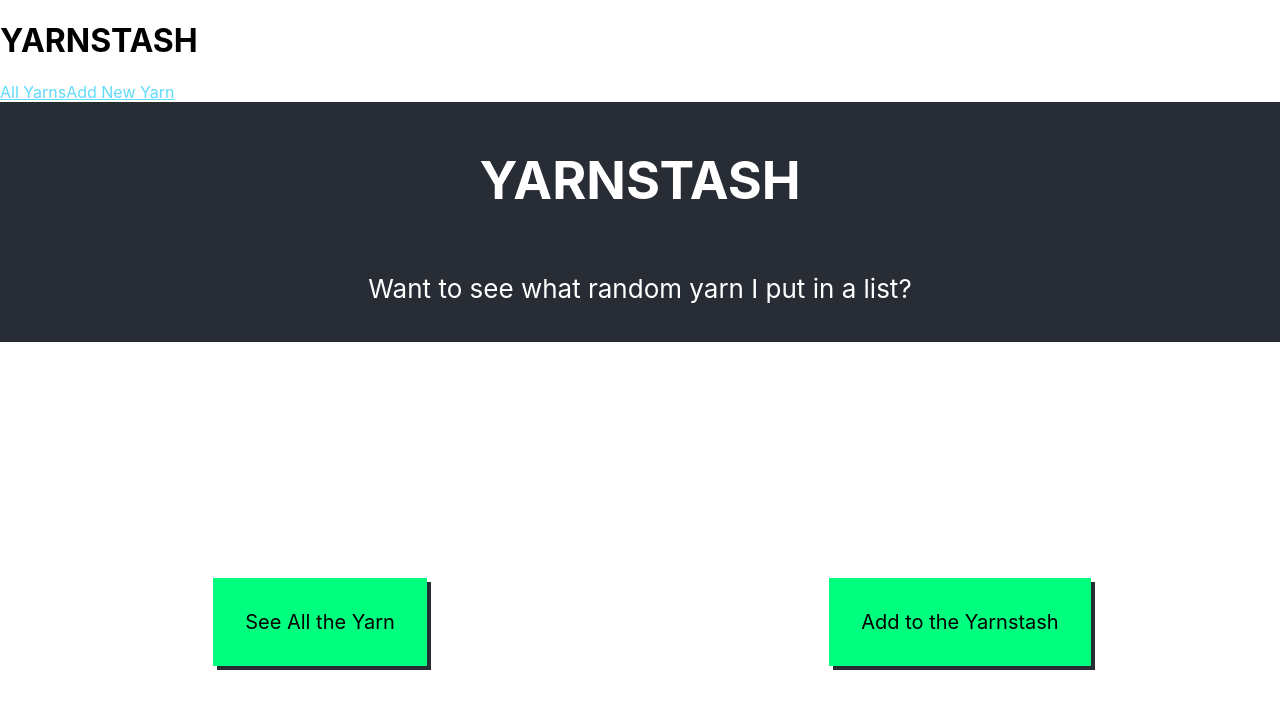
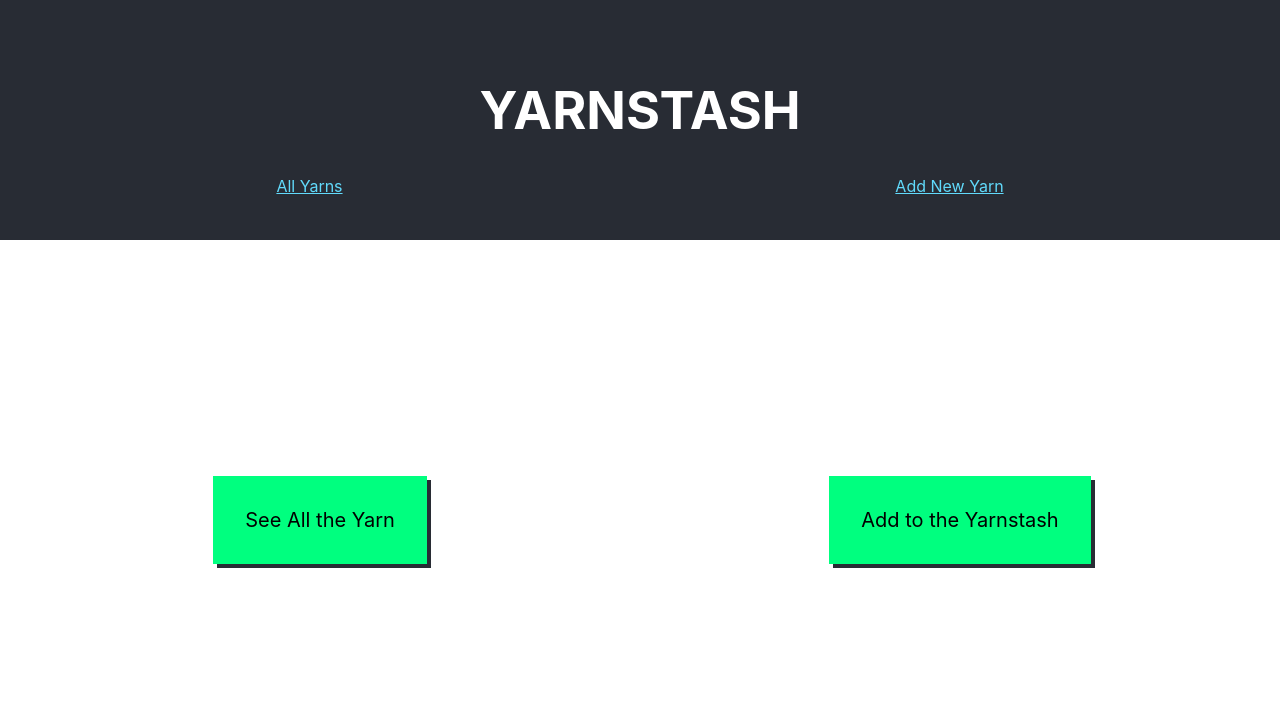
Before and after one commit to devon-wolf/yarnstash, a React (Create React App) app: page / in a window 1280 px wide. Shown: the top 708 px of the page. Built offline with nearby package versions, Linux system fonts and the light colour scheme.

Commit message:
Start to modularize and clean up style

```diff
--- a/src/App.css
+++ b/src/App.css
@@ -1,72 +1,5 @@
-.App {
-  text-align: center;
-}
-
-.App-header {
-  background-color: #282c34;
-  min-height: 30vh;
-  display: flex;
-  flex-direction: column;
-  align-items: center;
-  justify-content: center;
-  font-size: calc(10px + 2vmin);
-  color: white;
-}
-
-.App-link {
-  color: #61dafb;
-}
-
-.current {
-  display: none;
-}
-
 main {
   display: grid;
   grid-template-columns: 50% 50%;
   min-height: 70vh;
 }
-
-.redirects section {
-  display: flex;
-  flex-direction: column;
-  align-items: center;
-  justify-content: center;
-}
-
-.button-link:link, .button-link:visited {
-  color: inherit;
-  text-decoration: none;
-  box-shadow: #282c34 4px 4px;
-  padding: 2rem;
-  background-color: springgreen;
-  font-size: 1.25rem;
-}
-
-.redirects select {
-  margin: 1rem;
-  width: 40%;
-  height: 1.5rem;
-  padding: .25rem;
-  font-family: monospace;
-}
-
-.dropdown-link {
-  font-style: italic;
-  color: inherit;
-  text-decoration: none;
-  background-color: springgreen;
-  box-shadow: #282c34 4px 4px;
-  padding: .5rem;
-}
-
-.yarn-item {
-  width: 100%;
-  height: min-content;
-  text-align: left;
-  padding: 1rem;
-}
-
-.yarn-item h3 {
-  margin-top: 0;
-}
--- a/src/Common/Header.js
+++ b/src/Common/Header.js
@@ -1,31 +1,31 @@
 import React, { Component } from 'react'
-import '../App.css'
 import { NavLink } from 'react-router-dom'
+import style from '../stylesheets/Header.module.css'
 
 export default class Header extends Component {
 	render() {
 		return (
-			<header>
+			<header className={style.header}>
 					<h1>YARNSTASH</h1>
 					<nav>
 					<NavLink
 						exact
-						className="App-link"
-						activeClassName="current"
+						className={style.link}
+						activeClassName={style.current}
 						to="/">
 						Home
 					</NavLink>
 					<NavLink
 						exact
-						className="App-link"
-						activeClassName="current"
+						className={style.link}
+						activeClassName={style.current}
 						to="/yarn">
 						All Yarns
 					</NavLink>
 					<NavLink
 						exact
-						className="App-link"
-						activeClassName="current"
+						className={style.link}
+						activeClassName={style.current}
 						to="/new">
 						Add New Yarn
 					</NavLink>
--- a/src/DetailPage/DetailPage.js
+++ b/src/DetailPage/DetailPage.js
@@ -63,10 +63,6 @@ export default class OneYarn extends Component {
 
 	render() {
 		return (
-			<div className="App">
-				<header className="App-header">
-					<h1>JUST ONE YARN</h1>
-				</header>
 		<main>
 			<section className={style.yarnDisplay}>
 						<YarnItem
@@ -125,7 +121,6 @@ export default class OneYarn extends Component {
 
 					</section>
 		</main>
-			</div>
 		)
 	}
 }
--- a/src/Home.js
+++ b/src/Home.js
@@ -1,30 +1,21 @@
-import './App.css';
 import React, { Component } from 'react'
-import { Link, Redirect } from 'react-router-dom'
+import { Link } from 'react-router-dom'
+import style from './stylesheets/Home.module.css'
 
 export default class Home extends Component {
 
 	render() {
 
 		return (
-		<div className="App">
+		<main className={style.redirects}>
+			<section>
+				<Link className={style.buttonLink} to="/yarn">See All the Yarn</Link>
+			</section>
 
-			<header className="App-header">
-        		<h1>YARNSTASH</h1>
-        		<p>Want to see what random yarn I put in a list?</p>
-      		</header>
-
-			<main className="redirects">
-					<section>
-						<Link className="button-link" to="/yarn">See All the Yarn</Link>
-					</section>
-
-					<section>
-						<Link className="button-link" to="/new">Add to the Yarnstash</Link>
-					</section>
-			</main>
-
-		</div>
+			<section>
+				<Link className={style.buttonLink} to="/new">Add to the Yarnstash</Link>
+			</section>
+		</main>
 		)
 	}
 }
--- a/src/ListPage/AllYarn.js
+++ b/src/ListPage/AllYarn.js
@@ -1,6 +1,5 @@
 import '../App.css';
 import React, { Component } from 'react'
-import { NavLink } from 'react-router-dom'
 import { getYarns, getYarnWeights, deleteYarn } from '../api-utils.js'
 import YarnList from './YarnList.js'
 import Spinner from '../Common/Spinner.js'
@@ -40,18 +39,6 @@ export default class AllYarn extends Component {
 		});
 
 		return (
-			<div className="App">
-				<header className="App-header">
-					<h1>ALL THE YARN</h1>
-					<nav>
-					<NavLink
-						exact
-						className="App-link"
-						to="/">
-						GO BACK
-					</NavLink>
-					</nav>
-				</header>
 				<main>
 					<WeightDropdown
 					handleChange={e => this.setState({weight_id: e.target.value})}
@@ -62,7 +49,6 @@ export default class AllYarn extends Component {
 					? <Spinner />
 					: <YarnList data={filteredYarns} handleDeleteClick={this.handleDeleteClick} />}
 				</main>
-			</div>
 		)
 	}
 }
--- a/src/ListPage/YarnItem.js
+++ b/src/ListPage/YarnItem.js
@@ -2,7 +2,6 @@ import React, { Component } from 'react'
 import style from '../stylesheets/YarnList.module.css'
 import { Link } from 'react-router-dom'
 import DeleteYarnButton from '../DetailPage/DeleteYarnButton'
-import { deleteYarn } from '../api-utils.js'
 
 export default class YarnItem extends Component {
 
--- /dev/null
+++ b/src/stylesheets/Header.module.css
@@ -0,0 +1,26 @@
+.header {
+	background-color: #282c34;
+	min-height: 30vh;
+	display: flex;
+	flex-direction: column;
+	align-items: center;
+	justify-content: center;
+	font-size: calc(10px + 2vmin);
+	color: white;
+}
+
+.header nav {
+	width: 100vw;
+	font-size: 1rem;
+	display: flex;
+	justify-content: space-around;
+	align-items: center;
+}
+
+.link {
+	color: #61dafb;
+}
+
+.current {
+	display: none;
+  }
--- /dev/null
+++ b/src/stylesheets/Home.module.css
@@ -0,0 +1,23 @@
+.redirects section {
+	display: flex;
+	flex-direction: column;
+	align-items: center;
+	justify-content: center;
+  }
+
+  .buttonLink:link, .buttonLink:visited {
+	color: inherit;
+	text-decoration: none;
+	box-shadow: #282c34 4px 4px;
+	padding: 2rem;
+	background-color: springgreen;
+	font-size: 1.25rem;
+  }
+
+  .redirects select {
+	margin: 1rem;
+	width: 40%;
+	height: 1.5rem;
+	padding: .25rem;
+	font-family: monospace;
+  }
```
Also changed, not shown: 1 other file (tests, documents, lock files or other folders). Lines whose indentation alone changed are shown as unchanged.
